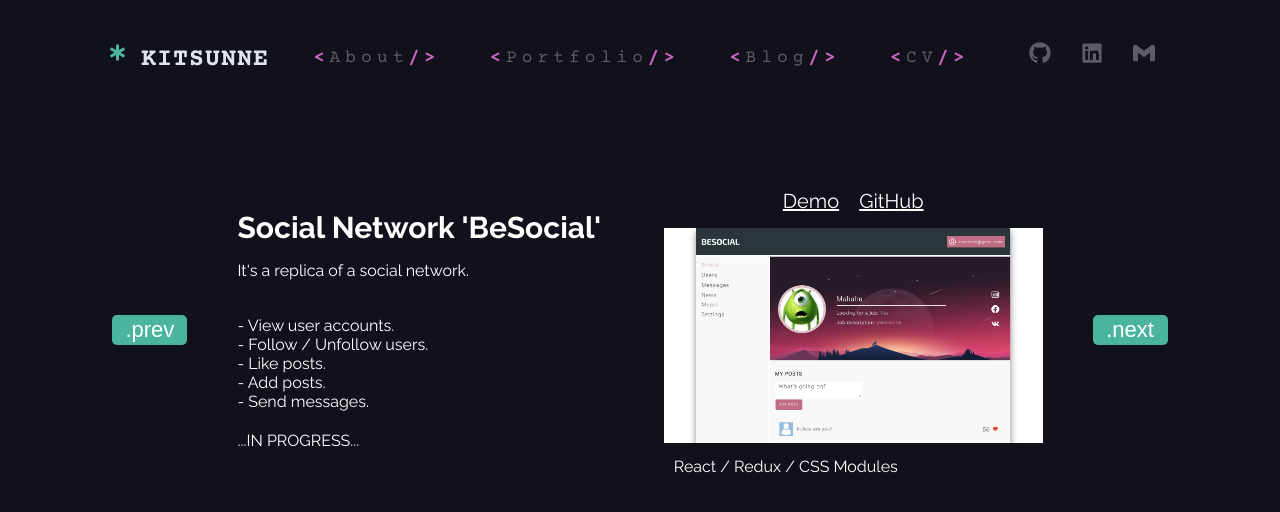
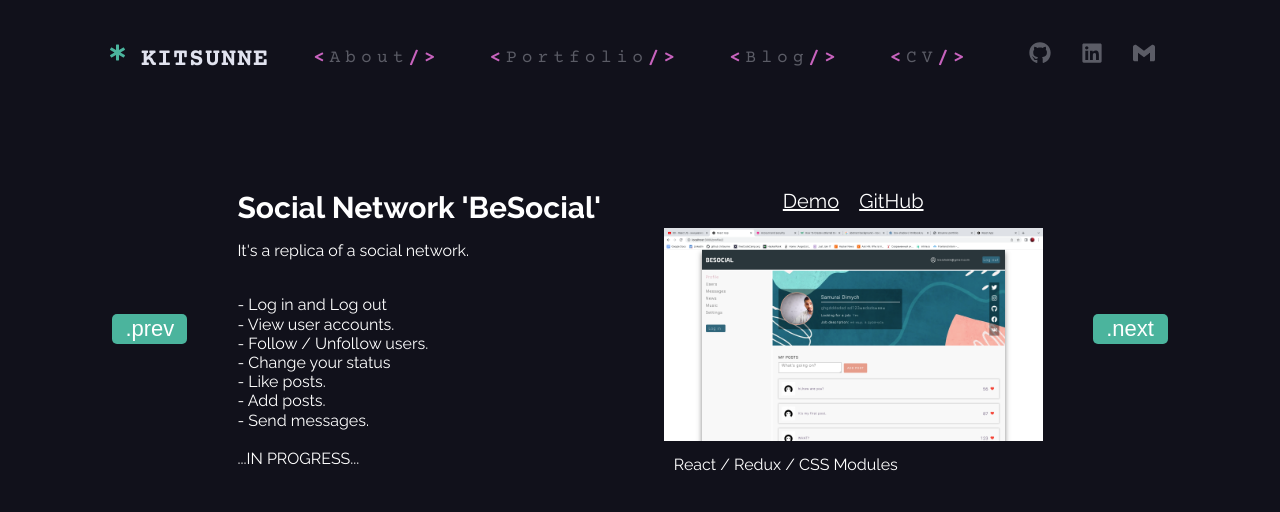
Before and after one commit to kitsunne/personal-site, a React (Create React App) app: page /portfolio in a window 1280 px wide. Both pictures are taken after a click on the button ".next". Shown: the top 512 px of the page. Built offline with nearby package versions, Linux system fonts and the light colour scheme.

Commit message:
update info

```diff
--- a/src/Components/Pages/Portfolio.tsx
+++ b/src/Components/Pages/Portfolio.tsx
@@ -72,8 +72,10 @@ const portfolioData: portfolioTypes = [
       <div>
         <p>It's a replica of a social network.</p>
         <br />
+        <div>- Log in and Log out</div>
         <div>- View user accounts.</div>
         <div>- Follow / Unfollow users.</div>
+        <div>- Change your status</div>
         <div>- Like posts.</div>
         <div>- Add posts.</div>
         <div>- Send messages.</div>
```
Also changed, not shown: src/Images/social-network.png.
